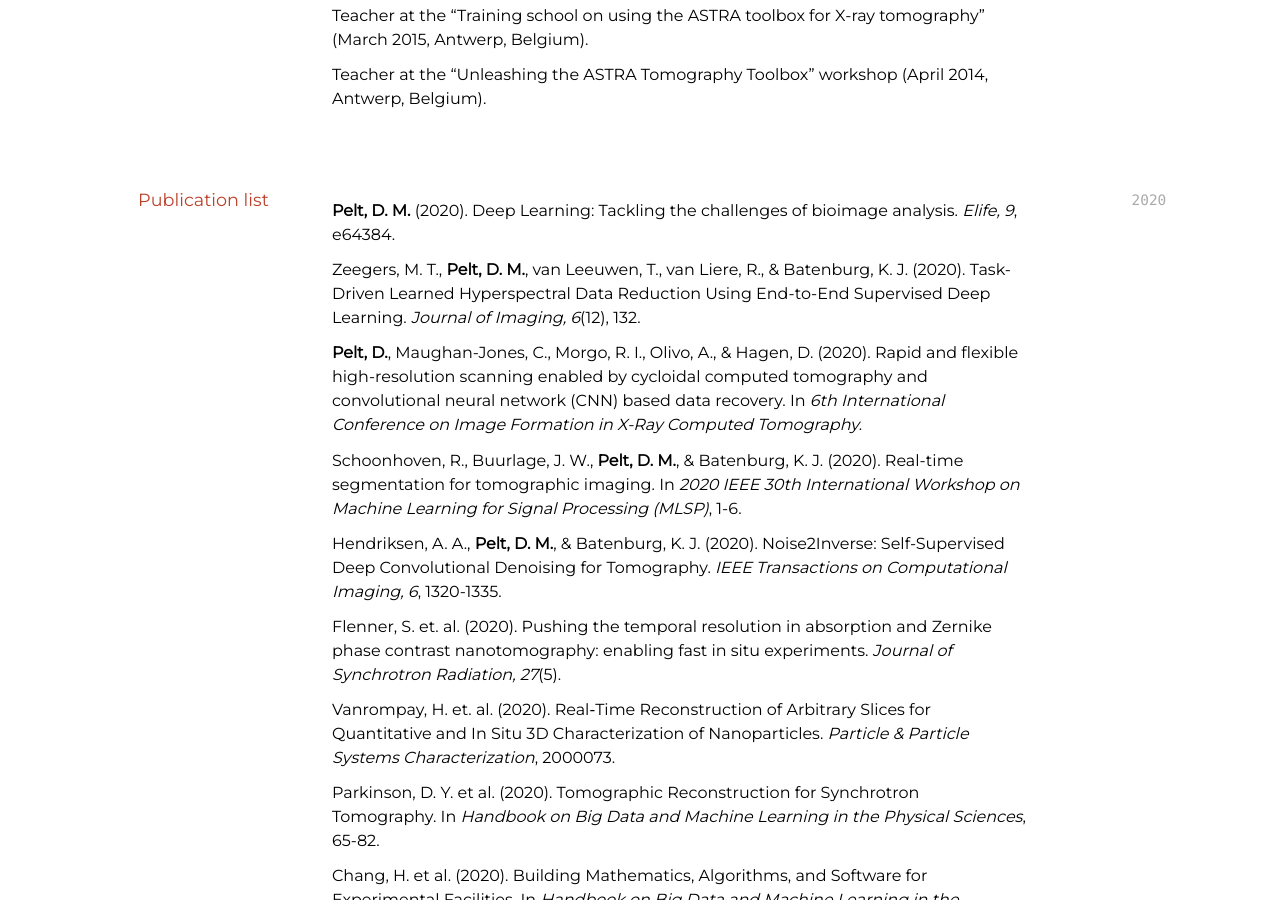
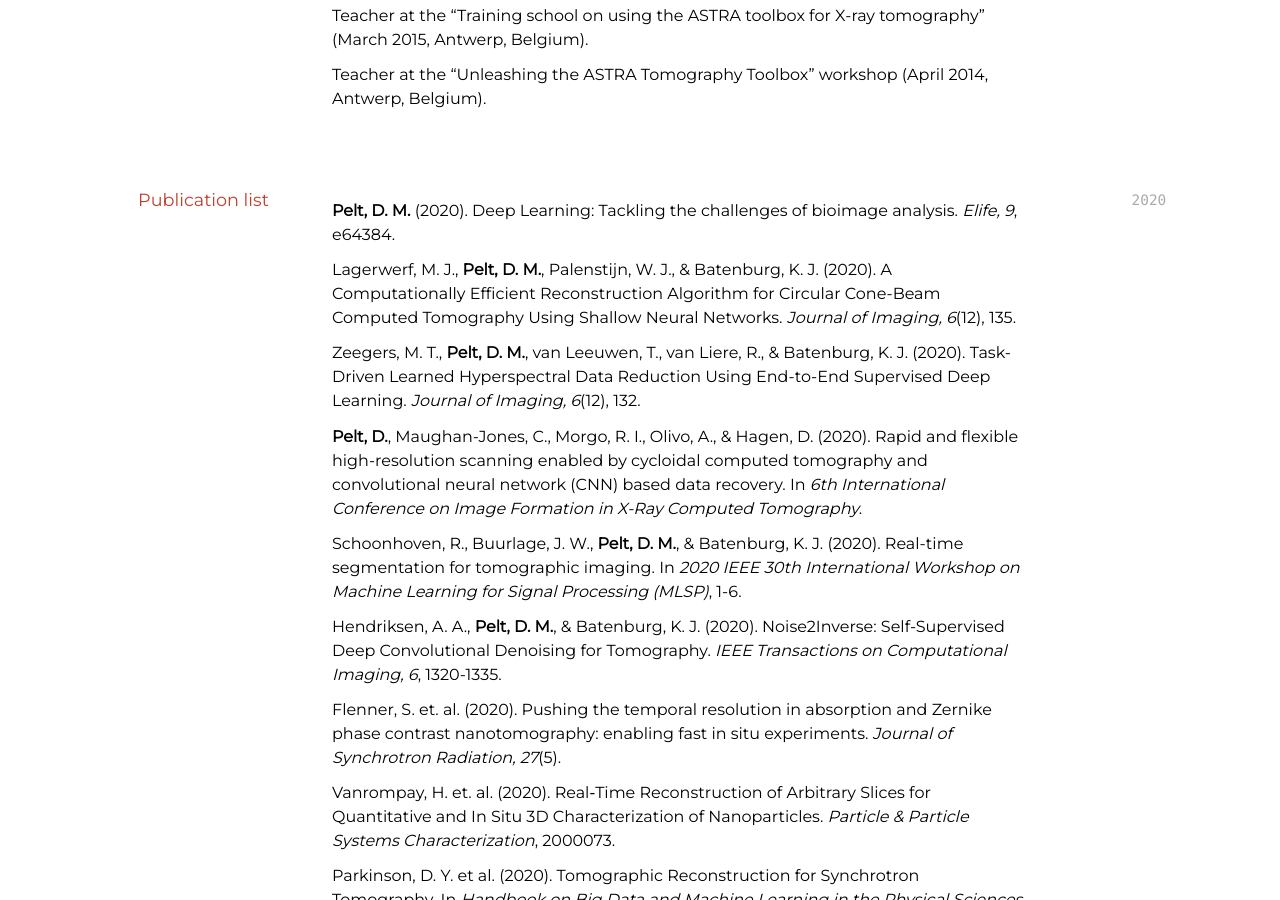
Before and after one commit to dmpelt/dmpelt.github.com, a Jekyll site: the page built from cv.md, in a window 1280 px wide and 900 px high, scrolled down 4461 px. Built offline with Jekyll 4.4.1, drawn with Linux system fonts in a browser that asks for light colours.

Commit message:
Update cv.md

```diff
--- a/cv.md
+++ b/cv.md
@@ -226,6 +226,8 @@ Teacher at the "Unleashing the ASTRA Tomography Toolbox" workshop (April 2014, A
 
 __Pelt, D. M.__ (2020). Deep Learning: Tackling the challenges of bioimage analysis. *Elife, 9*, e64384.
 
+Lagerwerf, M. J., __Pelt, D. M.__, Palenstijn, W. J., & Batenburg, K. J. (2020). A Computationally Efficient Reconstruction Algorithm for Circular Cone-Beam Computed Tomography Using Shallow Neural Networks. *Journal of Imaging, 6*(12), 135.
+
 Zeegers, M. T., __Pelt, D. M.__, van Leeuwen, T., van Liere, R., & Batenburg, K. J. (2020). Task-Driven Learned Hyperspectral Data Reduction Using End-to-End Supervised Deep Learning. *Journal of Imaging, 6*(12), 132.
 
 __Pelt, D.__, Maughan-Jones, C., Morgo, R. I., Olivo, A., & Hagen, D. (2020). Rapid and flexible high-resolution scanning enabled by cycloidal computed tomography and convolutional neural network (CNN) based data recovery. In *6th International Conference on Image Formation in X-Ray Computed Tomography*.
```
